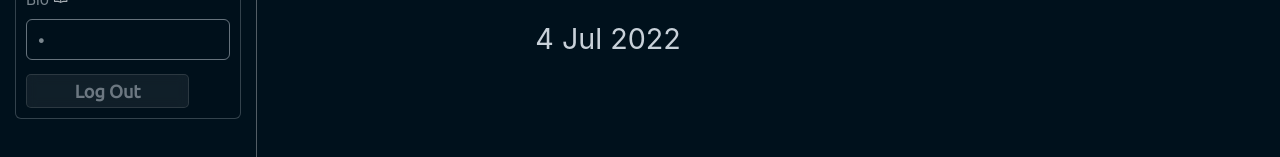
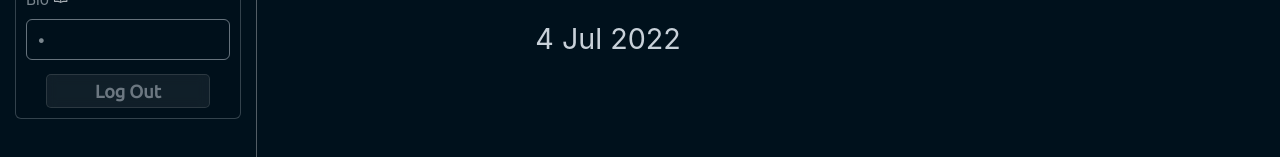
Before and after one commit to Artic-Desert/artic-desert, a React (Create React App) app: page /dashboard in a window 1280 px wide. Shown: the part 233-390 px from the top of the page. Built offline with nearby package versions, Linux system fonts and the light colour scheme; no server answers; sample sign-in values are in the browser's storage; a web font is replaced by a local one.

Commit message:
centered logout button

```diff
--- a/src/screens/DashboardScreen/UserInfoComponent/UserInfo.component.tsx
+++ b/src/screens/DashboardScreen/UserInfoComponent/UserInfo.component.tsx
@@ -59,9 +59,11 @@
               </p>
             </div>
           </div>
-          <button className="logout-button" onClick={handleLogout}>
-            Log Out
-          </button>
+          <div className="user-info-logout-button-container">
+            <button className="logout-button" onClick={handleLogout}>
+              Log Out
+            </button>
+          </div>
         </div>
       </div>
     </div>
--- a/src/screens/DashboardScreen/UserInfoComponent/UserInfo.css
+++ b/src/screens/DashboardScreen/UserInfoComponent/UserInfo.css
@@ -92,6 +92,13 @@
   margin-top: 10px;
 }
 
+.user-info-logout-button-container {
+  display: flex;
+  justify-content: center;
+  align-items: center;
+  width: 100%;
+}
+
 .logout-button {
   font-size: 18px;
   font-weight: bold;
@@ -101,7 +108,6 @@
   color: #c8d1d9a3;
   cursor: pointer;
   font-family: 'Ubuntu', sans-serif;
-  align-self: center;
   border-radius: 8px;
   background: rgba(255, 255, 255, 0.08);
   border-radius: 5px;
```
